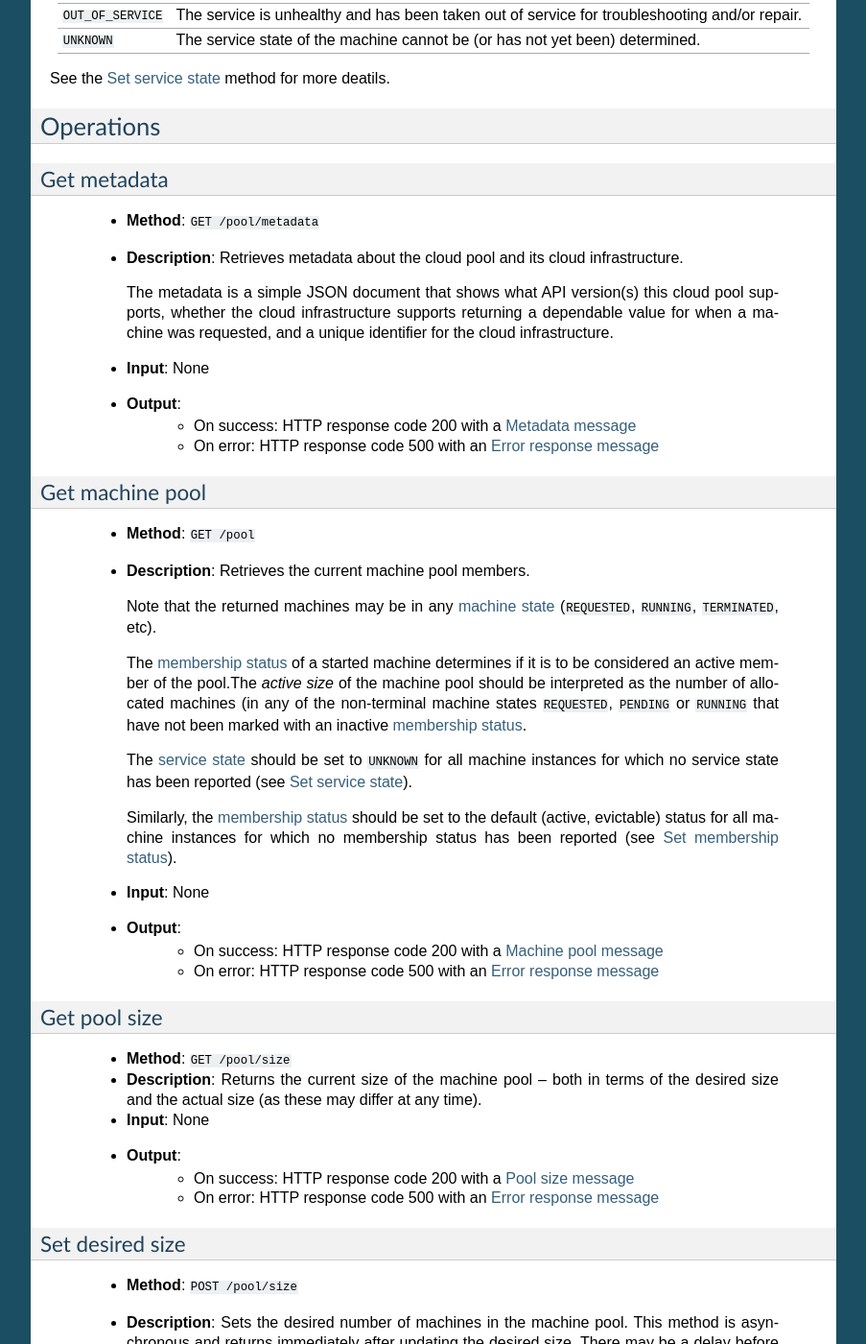
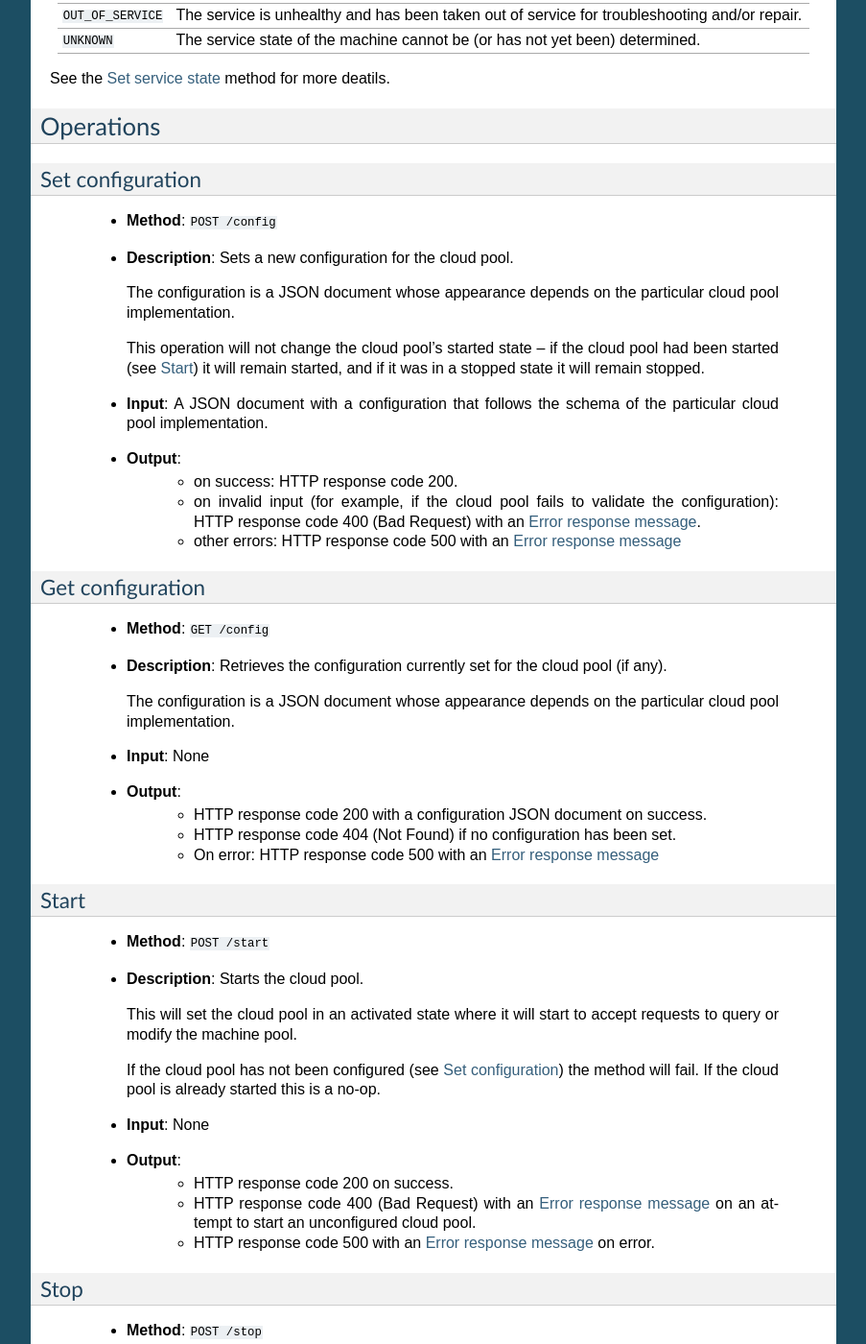
Before and after one commit to elastisys/cloudpool.restapi, a Sphinx documentation site: the page built from docs/api.rst, in a window 1280 px wide and 1400 px high, scrolled down 2469 px. Shown: the whole window at 96% size, without its empty margins (198-1101 px from the left). Built offline with Sphinx 7.4.7, drawn with Linux system fonts in a browser that asks for light colours; some of the changed text lies outside the part shown.

Commit message:
v4: add start(), stop(), getStatus() to cloudpool API

```diff
--- a/docs/api.rst
+++ b/docs/api.rst
@@ -186,6 +186,109 @@
 Operations
 ----------
 
+.. _set_config:
+
+Set configuration
+*****************
+
+ - **Method**: ``POST /config``
+ - **Description**: Sets a new configuration for the cloud pool.
+
+   The configuration is a JSON document whose appearance depends on the particular
+   cloud pool implementation.
+
+   This operation will not change the cloud pool's started state -- if the
+   cloud pool had been started (see :ref:`start`) it will remain started, and if it was
+   in a stopped state it will remain stopped.
+
+ - **Input**: A JSON document with a configuration that follows the schema of
+   the particular cloud pool implementation.
+ - **Output**:
+      - on success: HTTP response code 200.
+      - on invalid input (for example, if the cloud pool fails to validate the
+	configuration): HTTP response code 400 (Bad Request) with an
+	:ref:`error_response_message`.
+      - other errors: HTTP response code 500 with an
+	:ref:`error_response_message`
+
+
+.. _get_config:
+
+Get configuration
+*****************
+
+ - **Method**: ``GET /config``
+ - **Description**: Retrieves the configuration currently set for the
+   cloud pool (if any).
+
+   The configuration is a JSON document whose appearance depends on the particular
+   cloud pool implementation.
+
+ - **Input**: None
+ - **Output**:
+      - HTTP response code 200 with a configuration JSON document on success.
+      - HTTP response code 404 (Not Found) if no configuration has been set.
+      - On error: HTTP response code 500 with an :ref:`error_response_message`
+
+
+
+.. _start:
+
+Start
+*****
+
+ - **Method**: ``POST /start``
+ - **Description**: Starts the cloud pool.
+
+   This will set the cloud pool in an activated state where it will start to
+   accept requests to query or modify the machine pool.
+
+   If the cloud pool has not been configured (see :ref:`set_config`) the
+   method will fail. If the cloud pool is already started this is a no-op.
+
+ - **Input**: None
+ - **Output**:
+      - HTTP response code 200 on success.
+      - HTTP response code 400 (Bad Request) with an :ref:`error_response_message`
+	on an attempt to start an unconfigured cloud pool.
+      - HTTP response code 500 with an :ref:`error_response_message` on error.
+
+
+.. _stop:
+
+Stop
+****
+
+ - **Method**: ``POST /stop``
+ - **Description**: Stops the cloud pool.
+
+   A stopped cloud pool is in a passivated state and will not accept
+   any requests to query or modify the machine pool.
+
+   If the cloud pool is already in a stopped state this is a no-op.
+
+ - **Input**: None
+ - **Output**:
+      - HTTP response code 200 on success.
+      - HTTP response code 500 with an :ref:`error_response_message` on error.
+
+
+
+.. _get_status:
+
+Get status
+**********
+
+ - **Method**: ``GET /status``
+ - **Description**: Retrieves the execution status for the cloud pool.
+
+ - **Input**: None
+ - **Output**:
+      - HTTP response code 200 on success with a :ref:`status_message`.
+      - HTTP response code 500 with an :ref:`error_response_message` on error.
+
+
+
 .. _get_metadata:
 
 Get metadata
@@ -196,9 +299,7 @@
    infrastructure.
 
    The metadata is a simple JSON document that shows what API version(s) this
-   cloud pool supports, whether the cloud infrastructure supports returning a
-   dependable value for when a machine was requested, and a unique identifier
-   for the cloud infrastructure.
+   cloud pool supports, and a unique identifier for the cloud infrastructure.
 
  - **Input**: None
  - **Output**:
@@ -394,6 +495,31 @@
 Messages
 --------
 
+.. _status_message:
+
+Status message
+**************
+
++--------------+-----------------------------------------------------------+
+| Description  | A message used to report the state of the cloud pool.     |
++--------------+-----------------------------------------------------------+
+
+The status message has the following schema: ::
+
+    {
+      "started": <boolean>,
+      "configured": <boolean>
+    }
+
+Sample document: ::
+
+    {
+      "started": true,
+      "configured": true
+    }
+
+
+
 .. _metadata_message:
 
 Metadata message
--- a/docs/conf.py
+++ b/docs/conf.py
@@ -51,9 +51,9 @@
 # built documents.
 #
 # The short X.Y version.
-version = '3.0.0'
+version = '4.0.0'
 # The full version, including alpha/beta/rc tags.
-release = '3.0.0'
+release = '4.0.0'
 
 # The language for content autogenerated by Sphinx. Refer to documentation
 # for a list of supported languages.
--- a/docs/index.rst
+++ b/docs/index.rst
@@ -1,7 +1,7 @@
-elastisys:scale cloud pool REST API documentation (version 3.0)
+elastisys:scale cloud pool REST API documentation (version 4)
 ===============================================================
 
-This documentation covers version 3.0 of the REST API that all
+This documentation covers version 4 of the REST API that all
 `elastisys:scale <http://elastisys.com/scale>`_ cloud pool endpoints
 are required to publish.
 
```
Also changed, not shown: other parts of docs/api.rst (+2 -3 lines).
